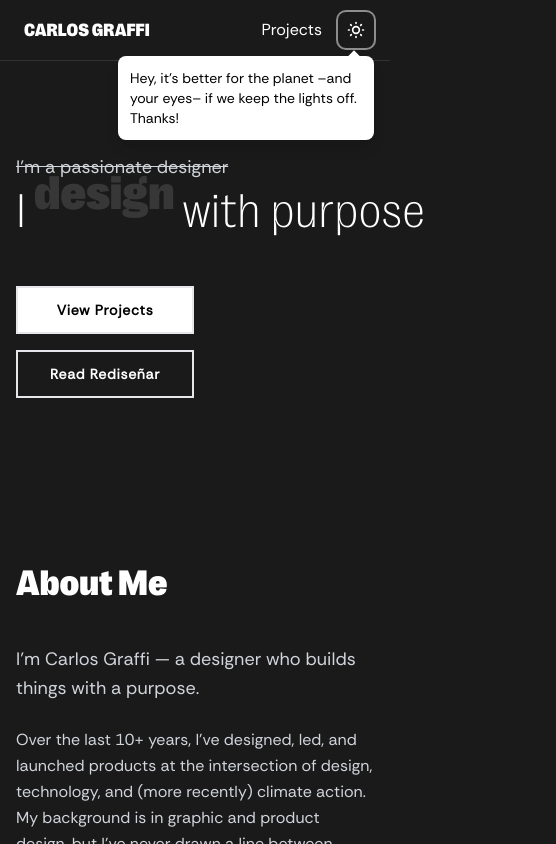
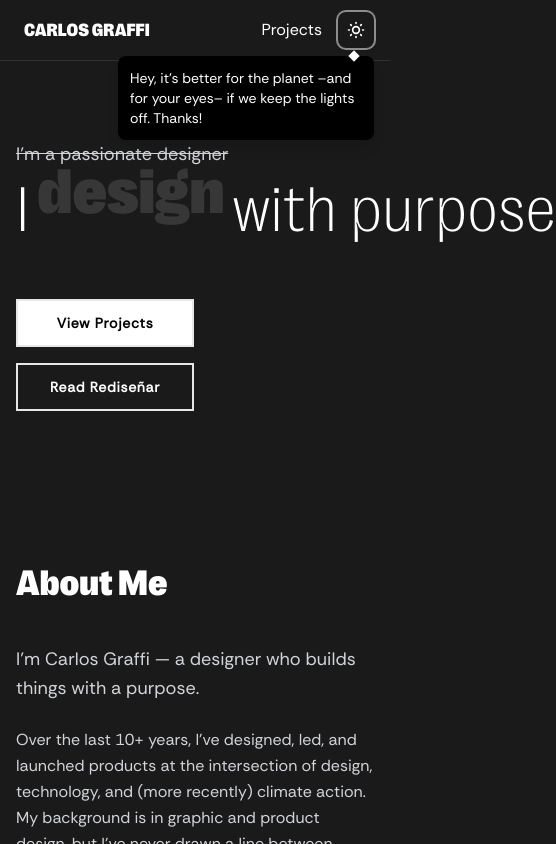
Before and after one commit to carlosgraffi/redisenarCommunity, a Next.js app: page / in a window 390 px wide. Both pictures are taken after a click on the button "Toggle light theme". Shown: the top 844 px of the page, 556 px wide, since content can reach past the window. Built offline with nearby package versions, Linux system fonts and the light colour scheme; no server answers.

Commit message:
Checkpoint before assistant change: Improve how the welcome message appears on different sized screens
Adjusts font sizes in RotatingText.tsx and updates tooltip in Topbar.tsx.

Replit-Commit-Author: Assistant

```diff
--- a/src/components/RotatingText.tsx
+++ b/src/components/RotatingText.tsx
@@ -63,7 +63,7 @@ export default function RotatingText() {
       tabIndex={0}
     >
       <span
-        className="text-[3rem] md:text-[4rem] xs:text-[2rem] font-thunderLight uppercase mr-2 leading-relaxed transition-all"
+        className="text-[4rem] md:text-[4rem] xs:text-[2rem] font-thunderLight uppercase mr-2 leading-relaxed transition-all"
         aria-hidden="true"
       >
         I
@@ -80,14 +80,14 @@ export default function RotatingText() {
             animate={prefersReducedMotion ? {} : { opacity: 1, y: 0 }}
             exit={prefersReducedMotion ? {} : { opacity: 0, y: -20 }}
             transition={{ duration: 0.85 }}
-            className="text-[3rem] md:text-[4rem] xs:text-[2rem] font-thunder leading-relaxed inline-block"
+            className="text-[4rem] md:text-[4rem] xs:text-[2rem] font-thunder leading-relaxed inline-block"
           >
             {words[index]}
           </motion.span>
         </AnimatePresence>
       </div>
       <span
-        className="text-[3rem] md:text-[4rem] xs:text-[2rem] font-thunderLight ml-2 leading-relaxed transition-all"
+        className="text-[4rem] md:text-[4rem] xs:text-[2rem] font-thunderLight ml-2 leading-relaxed transition-all"
         aria-hidden="true"
       >
         with purpose
--- a/src/components/Topbar.tsx
+++ b/src/components/Topbar.tsx
@@ -8,7 +8,7 @@ export default function Topbar() {
 
   const handleLightThemeClick = () => {
     setShowTooltip(true);
-    setTimeout(() => setShowTooltip(false), 3000);
+    setTimeout(() => setShowTooltip(false), 5000);
   };
 
   return (
@@ -60,9 +60,9 @@ export default function Topbar() {
             </button>
 
             {showTooltip && (
-              <div className="absolute top-full right-0 mt-2 w-64 bg-white text-black p-3 rounded-lg shadow-lg text-sm z-50">
+              <div className="absolute top-full right-0 mt-2 w-64 bg-black text-white p-3 rounded-lg shadow-lg text-sm z-50">
                 <div className="absolute -top-1 right-4 w-2 h-2 bg-white transform rotate-45"></div>
-                Hey, it's better for the planet –and your eyes– if we keep the lights off. Thanks!
+                Hey, it's better for the planet –and for your eyes– if we keep the lights off. Thanks!
               </div>
             )}
           </div>
```
